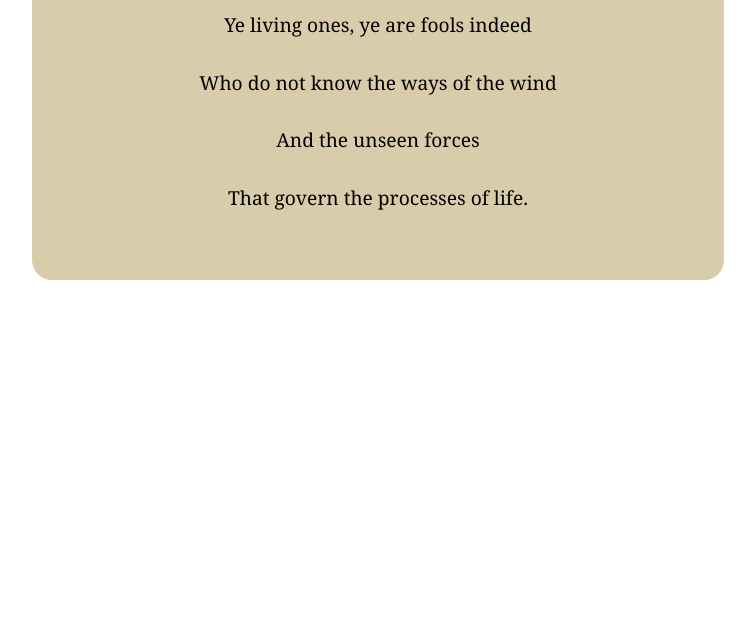
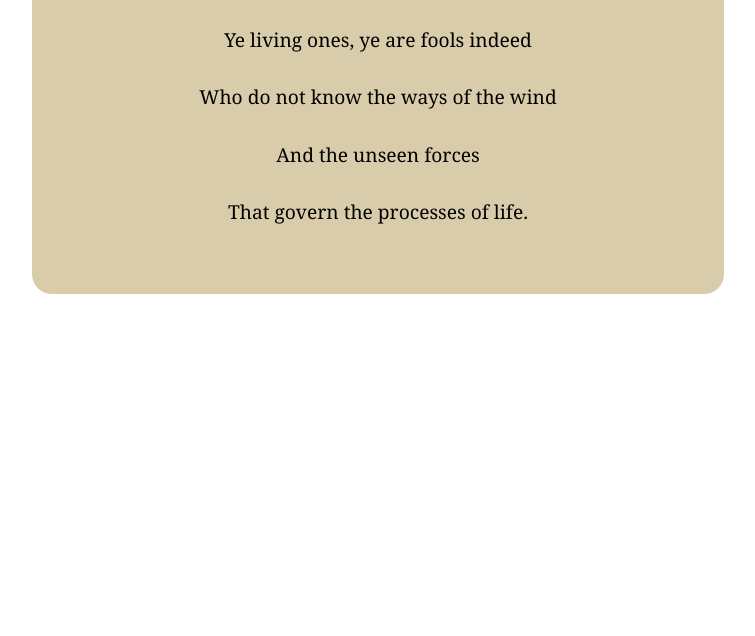
Before and after one commit to Ibeekuma/TYPE-assignment, a plain HTML site: page index.html in a window 1280 px wide. Shown: the part 164-800 px from the top of the page, without its empty margins (262-1017 px from the left). Drawn offline with Linux system fonts and the light colour scheme.

Commit message:
Add the main tag

```diff
--- a/index.html
+++ b/index.html
@@ -10,6 +10,7 @@
   <link href="css/main.css" rel="stylesheet">
 </head>
 <body>
+  <main class="pad-t-1-2 push-1-2">
     <article class="card max-length">
       <div>
         <h1>SEREPTA MASON</h1>
@@ -20,5 +21,7 @@
         <p>That govern the processes of life.</p>
       </div>
     </article>
+  </main>
+
 </body>
 </html>
```
Lines whose indentation alone changed are shown as unchanged.
